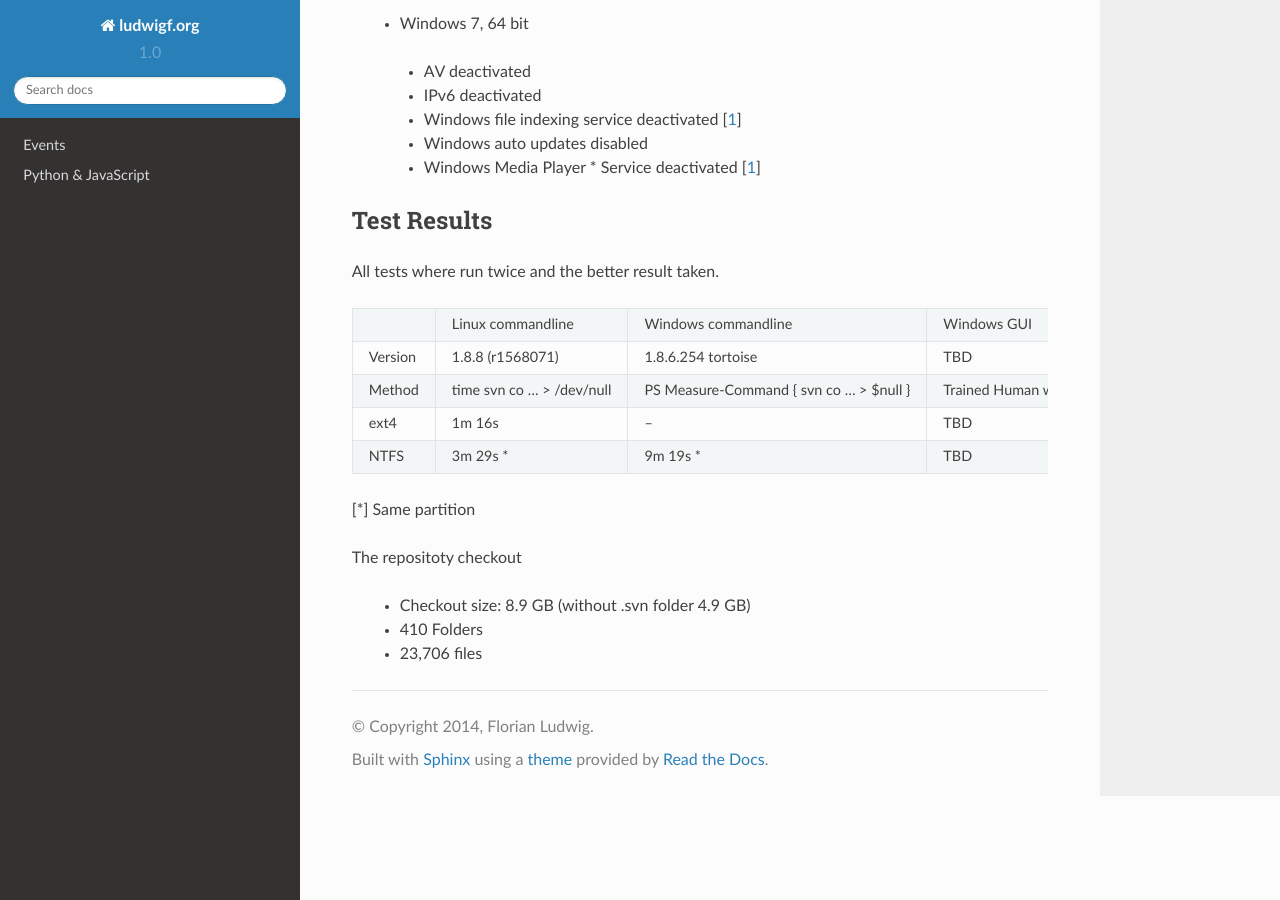
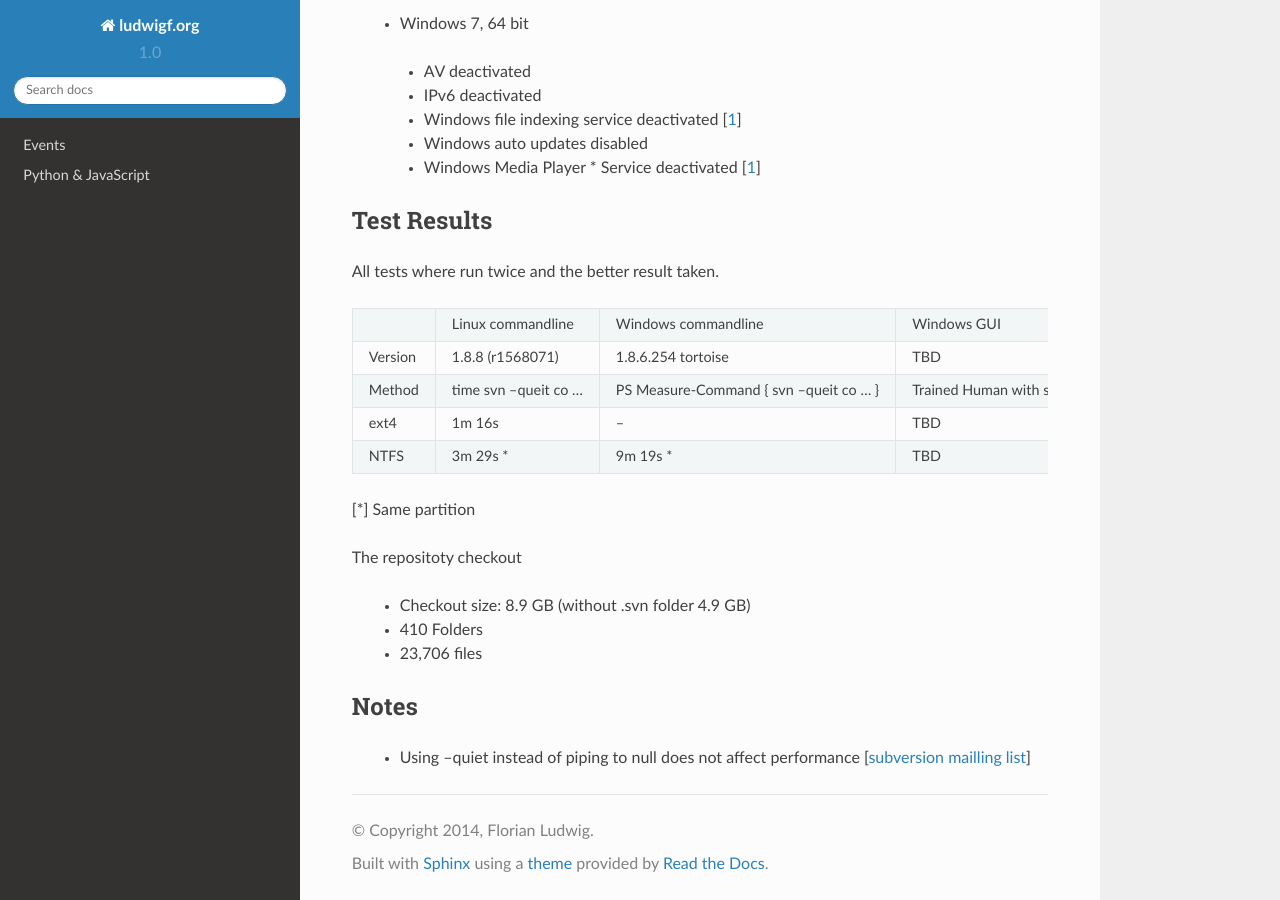
Before and after one commit to FlorianLudwig/ludwigf.org, a Sphinx documentation site: the page built from docs/svn_perf.rst, in a window 1280 px wide and 900 px high, scrolled down 711 px. Built offline with Sphinx 7.4.7 and the Read the Docs theme 2.0.0, drawn with Linux system fonts in a browser that asks for light colours.

Commit message:
svn_perf use --quiet

```diff
--- a/docs/svn_perf.rst
+++ b/docs/svn_perf.rst
@@ -43,8 +43,8 @@ All tests where run twice and the better result taken.
 +------------+-------------------+----------------------+------------------+
 | Version    |  1.8.8 (r1568071) |1.8.6.254 tortoise    |       TBD        |
 +------------+-------------------+----------------------+------------------+
-| Method     |  time svn co ...  | PS Measure-Command { | Trained Human    |
-|            |  > /dev/null      | svn co ... > $null } | with stopwatch   |
+| Method     |  time svn --queit | PS Measure-Command { | Trained Human    |
+|            |  co ...           | svn --queit co ... } | with stopwatch   |
 +------------+-------------------+----------------------+------------------+
 | ext4       |         1m 16s    |            --        |       TBD        |
 +------------+-------------------+----------------------+------------------+
@@ -59,3 +59,9 @@ The repositoty checkout
  * Checkout size: 8.9 GB (without .svn folder 4.9 GB)
  * 410 Folders
  * 23,706 files
+
+
+Notes
+-----
+
+ * Using --quiet instead of piping to null does not affect performance [`subversion mailling list <http://mail-archives.apache.org/mod_mbox/subversion-users/201404.mbox/browser>`_]
```
